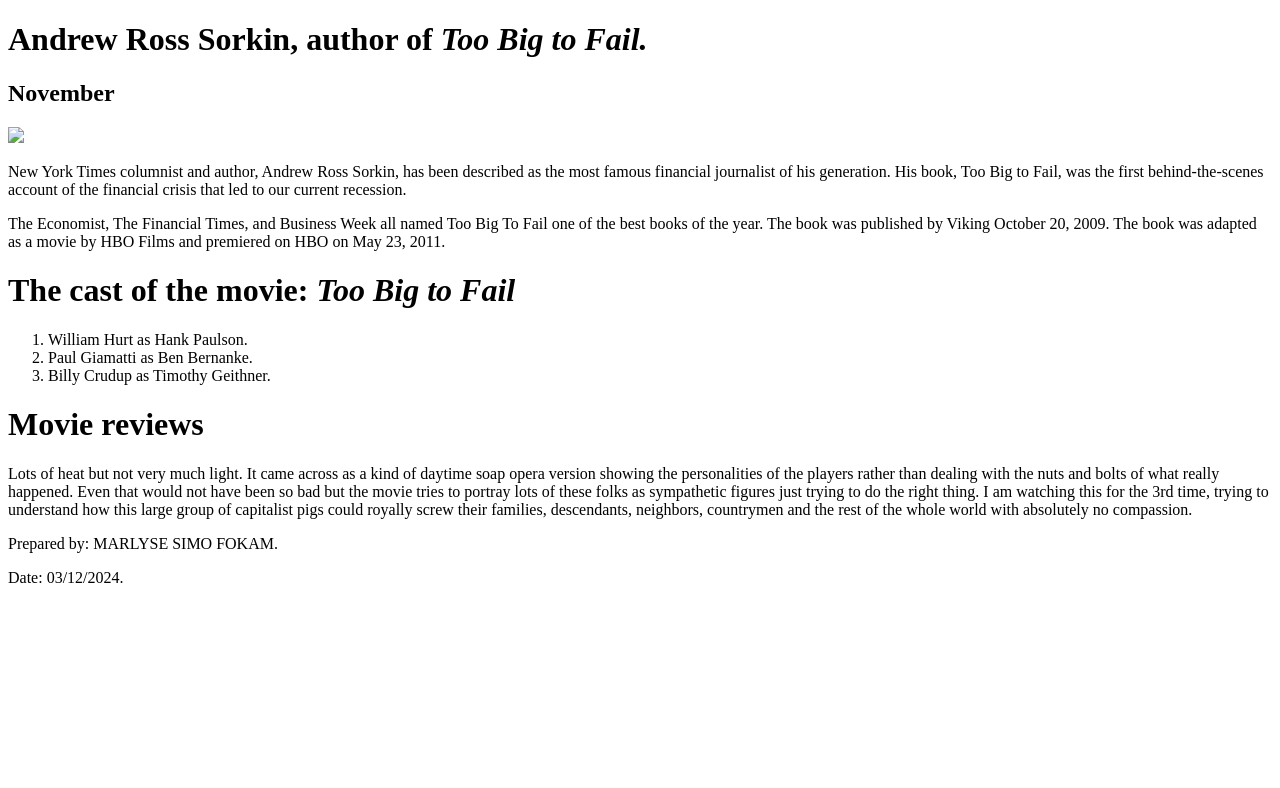
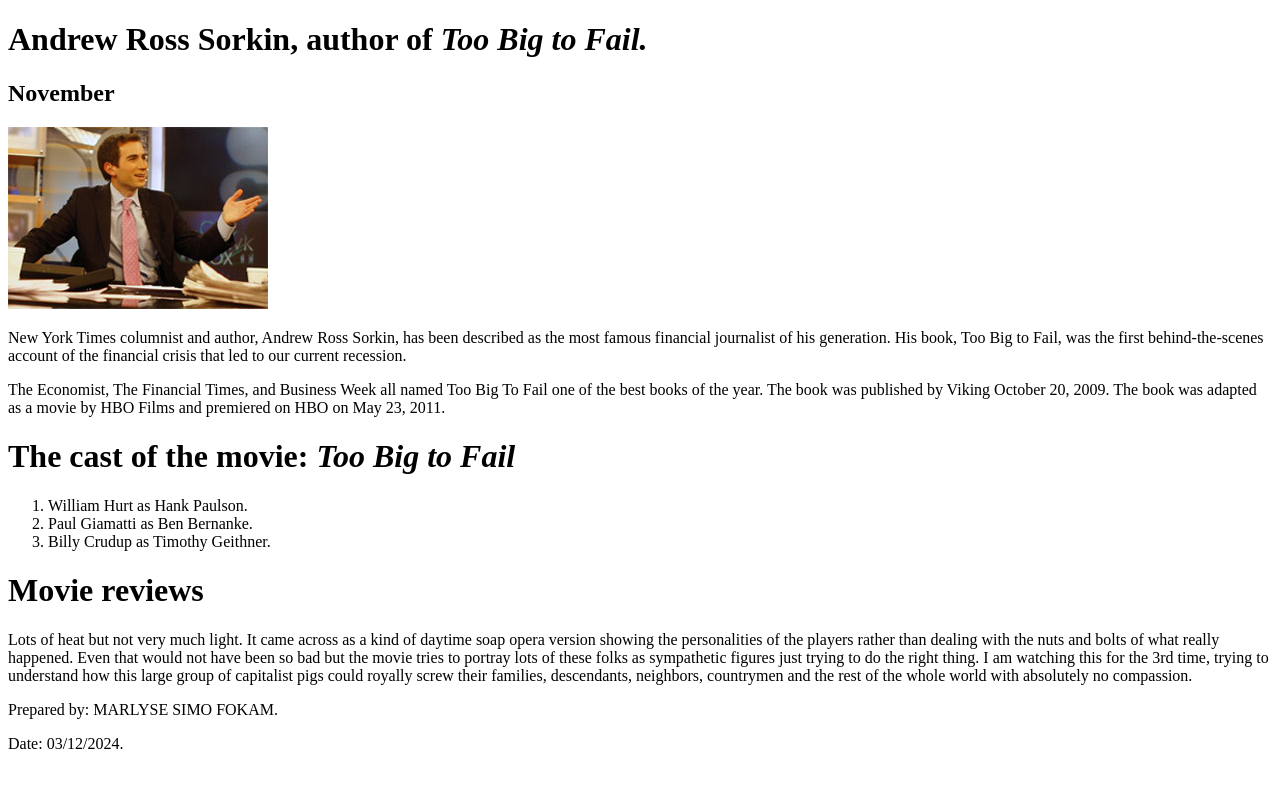
Before and after one commit to Veliz-LAMC/short-3-1-strong86, a plain HTML site: page short_exercises/town_hall/speakers/c03x_sorkin.html in a window 1280 px wide. Drawn offline with Linux system fonts and the light colour scheme.

Commit message:
adjustments

```diff
--- a/short_exercises/town_hall/speakers/c03x_sorkin.html
+++ b/short_exercises/town_hall/speakers/c03x_sorkin.html
@@ -3,14 +3,14 @@
   <head>
 	<meta charset="utf-8">
 	<title><strong>Andrew Ross Sorkin,author of <em>Too Big to Fail</em></strong></title>
-	<link rel="icon" href="images/favicon.ico">
+	<link rel="icon" href="../images/favicon.ico">
 </head>
 <body>
 	<header>
 	<h1>Andrew Ross Sorkin, author of <em>Too Big to Fail.</em></h1>
 	<h2><strong>November</strong></h2>
 
-	<img src= " images/sorkin_desk260.jpg width= "260" pixels">
+	<img src= "../images/sorkin_desk260.jpg"260" pixels">
 
 
 	<p>New York Times columnist and author, Andrew Ross Sorkin, has been described as the most famous financial journalist of his
```
